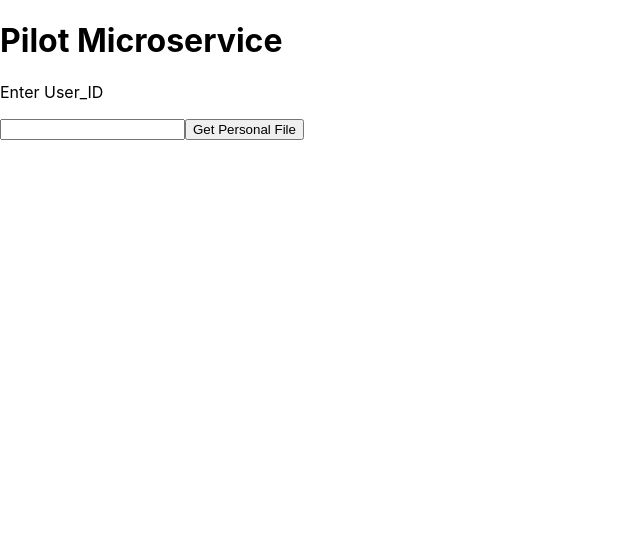
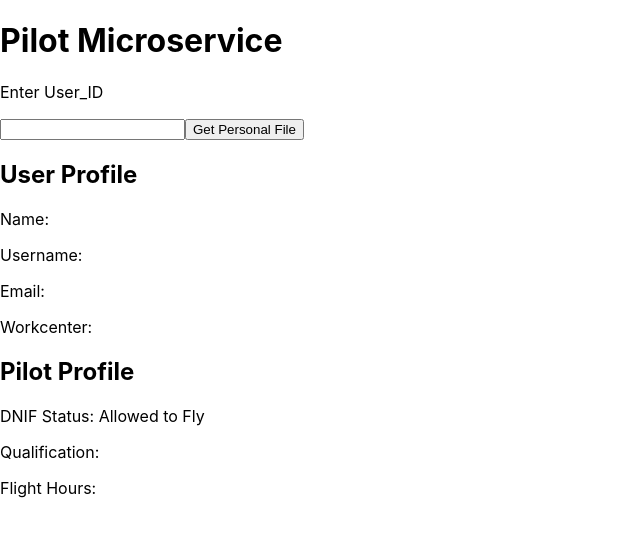
Before and after one commit to SamZRetzlaff/Pilot, a React (Create React App) app in the folder pilot/: page / in a window 1280 px wide. Shown: the top 536 px of the page, without its empty margins (0-640 px from the left). Built offline with nearby package versions, Linux system fonts and the light colour scheme.

Commit message:
hard coded specific entry in userfile/pilotfile

```diff
--- a/pilot/src/App.js
+++ b/pilot/src/App.js
@@ -44,8 +44,10 @@ class App extends React.Component {
 
   async handlePilotSubmit (event) {
     event.preventDefault()
-    const userFile = this.allUserFiles.filter(user => user.User_ID === this.currentPilotUser_ID)
-    const pilotFile = this.allPilotFiles.filter(pilot => pilot.User_ID === this.currentPilotUser_ID)
+    const userFile = this.state.allUserFiles[4]
+    const pilotFile = this.state.allPilotFiles[3]
+    // const userFile = this.state.allUserFiles.filter(user => user.User_ID === this.state.currentPilotUser_ID)
+    // const pilotFile = this.state.allPilotFiles.filter(pilot => pilot.User_ID === this.state.currentPilotUser_ID)
     this.setState({currentUserFile: userFile, currentPilotFile: pilotFile})
   }
 
@@ -58,8 +60,8 @@ class App extends React.Component {
         <PersonalFile
         onPilotInput = {this.handlePilotInput}
         onPilotSubmit = {this.handlePilotSubmit.bind(this)}
-        userFile = {this.currentUserFile}
-        pilotFile = {this.currentPilotFile}
+        userFile = {this.state.currentUserFile}
+        pilotFile = {this.state.currentPilotFile}
         />
       </div>
     )
--- a/pilot/src/PersonalFile.jsx
+++ b/pilot/src/PersonalFile.jsx
@@ -1,8 +1,25 @@
 function PersonalFile(props){
+    var DNIF_Status = 'Allowed to Fly';
+    if(props.pilotFile.DNIF === true){
+        DNIF_Status = 'Not Allowed to Fly'
+    }
+
+
     return(
         <div>
             <input type="text" onChange={props.onPilotInput}/>
             <button onClick={props.onPilotSubmit}>Get Personal File</button>
+            <h2>User Profile</h2>
+            <p>Name: {props.userFile.First_Name} {props.userFile.Last_Name}</p>
+            <p>Username: {props.userFile.Username} </p>
+            <p>Email: {props.userFile.Email_Address}</p>
+            <p>Workcenter: {props.userFile.Workcenter_ID}</p>
+            <h2>Pilot Profile</h2>
+            <p>DNIF Status: {DNIF_Status}</p>
+            <p>Qualification: {props.pilotFile.Qualification}</p>
+            <p>Flight Hours:{props.pilotFile.Flying_Hours}</p>
+
+
         </div>
     )
 }
```
